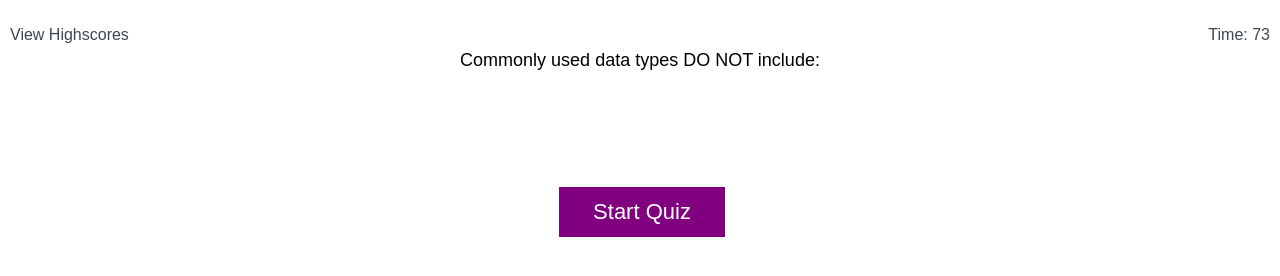
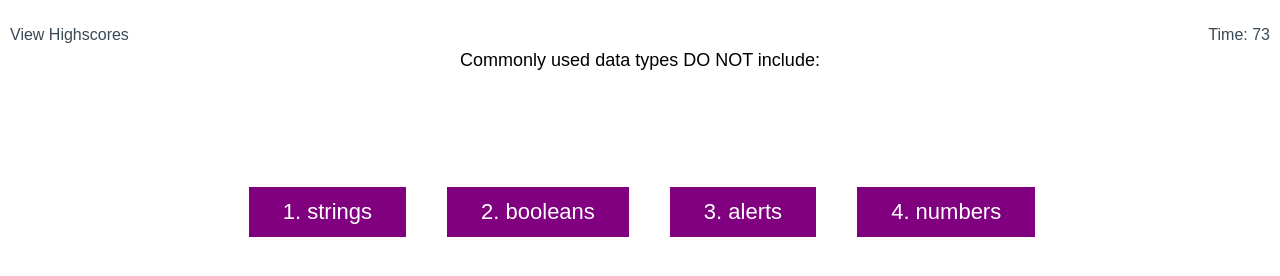
Before and after one commit to Chase-Garrett/quiz-webpage, a plain HTML site: page index.html in a window 1280 px wide. Both pictures are taken after a click on the button "Start Quiz". Drawn offline with Linux system fonts and the light colour scheme.

Commit message:
debugging buttons, fixed button layout and apperance

```diff
--- a/assets/css/style.css
+++ b/assets/css/style.css
@@ -79,6 +79,11 @@ header {
   padding: 14px 34px;
   text-align: center;
   cursor: pointer;
+  justify-content: center;
+}
+
+.btn:hover {
+  background-color: #4b0082;
 }
 
 button[disabled] {
--- a/assets/js/script.js
+++ b/assets/js/script.js
@@ -18,31 +18,49 @@ function setTime() {
     }, 1000);
 }
 
+// wrongAnswer function
+function wrongAnswer() {
+    // print "Wrong!" below the buttons
+    var wrong = querySelector("#answer");
+    wrong.textContent = "Wrong!";
+    // subtract 10 seconds from timer
+    secondsLeft -= 10;
+}
+
 // startQuiz function
 function startQuiz() {
     // displays timer
     setTime();
     // removes text from quiz-body div
-    var quizBody = document.getElementsByClassName("quiz-body")[0];
+    var quizBody = document.querySelector(".quiz-body");
     quizBody.textContent = "";
 
     // changes text of quiz-header div to first question
-    var quizHeader = document.getElementsByClassName("quiz-header")[0];
+    var quizHeader = document.querySelector(".quiz-header");
     quizHeader.textContent = "Commonly used data types DO NOT include:";
 
-    // creates 4 buttons in the same style as the start button and appends them to the quiz-footer div
-    // each button has a unique id
-    // each button has an answer choice as its text content
-    // each button has an event listener that calls the checkAnswer function
     // removes start button
-    var quizFooter = document.getElementsByClassName("quiz-footer")[0];
-    var button1 = document.createElement("button");
-    button1.setAttribute("class", "btn btn-primary btn-lg btn-block");
-    button1.setAttribute("id", "button1");
+    var quizFooter = document.querySelector(".quiz-footer");
+    var buttonStyle = window.getComputedStyle(generateBtn);
+    quizFooter.removeChild(generateBtn);
+    // add text to hidden buttons and display them
+    var button1 = document.querySelector("#btn1");
     button1.textContent = "1. strings";
-    button1.addEventListener("click", checkAnswer);
-    quizFooter.appendChild(button1);
-
+    button1.style.display = "inline-block";
+    var button2 = document.querySelector("#btn2");
+    button2.textContent = "2. booleans";
+    button2.style.display = "inline-block";
+    var button3 = document.querySelector("#btn3");
+    button3.textContent = "3. alerts";
+    button3.style.display = "inline-block";
+    var button4 = document.querySelector("#btn4");
+    button4.textContent = "4. numbers";
+    button4.style.display = "inline-block";
+    //add event listeners to buttons
+    button1.addEventListener("click", wrongAnswer);
+    button2.addEventListener("click", wrongAnswer);
+    button3.addEventListener("click", correctAnswer);
+    button4.addEventListener("click", wrongAnswer);
 }
 
 
--- a/index.html
+++ b/index.html
@@ -30,6 +30,11 @@
                 </div>
                 <div class="quiz-footer">
                     <button id="start" class="btn">Start Quiz</button>
+                    <button id="btn1" class="btn" style="display: none;"></button>
+                    <button id="btn2" class="btn" style="display: none;"></button>
+                    <button id="btn3" class="btn" style="display: none;"></button>
+                    <button id="btn4" class="btn" style="display: none;"></button>
+                    <p id="answer"></p>
                 </div>
             </div>
         </div>
```
